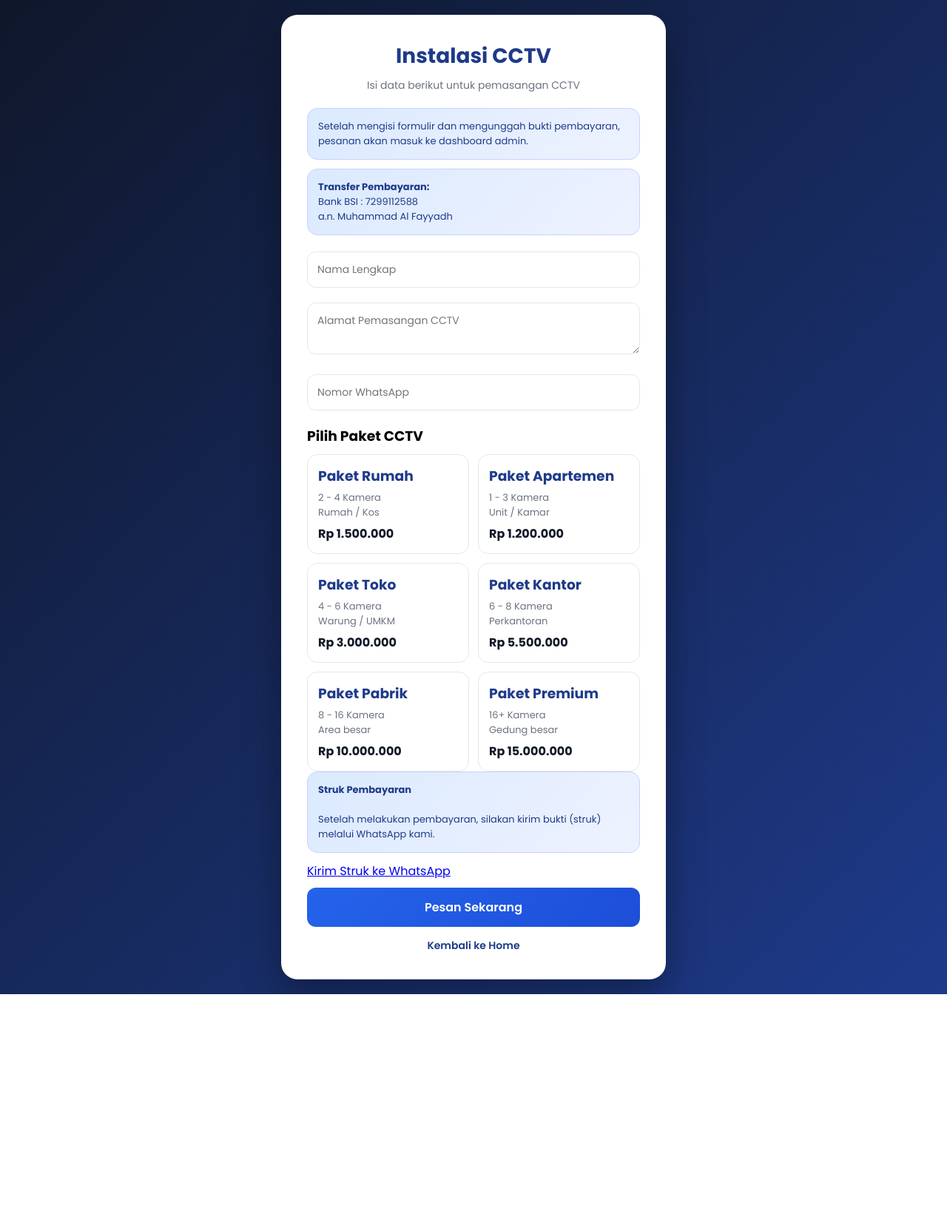
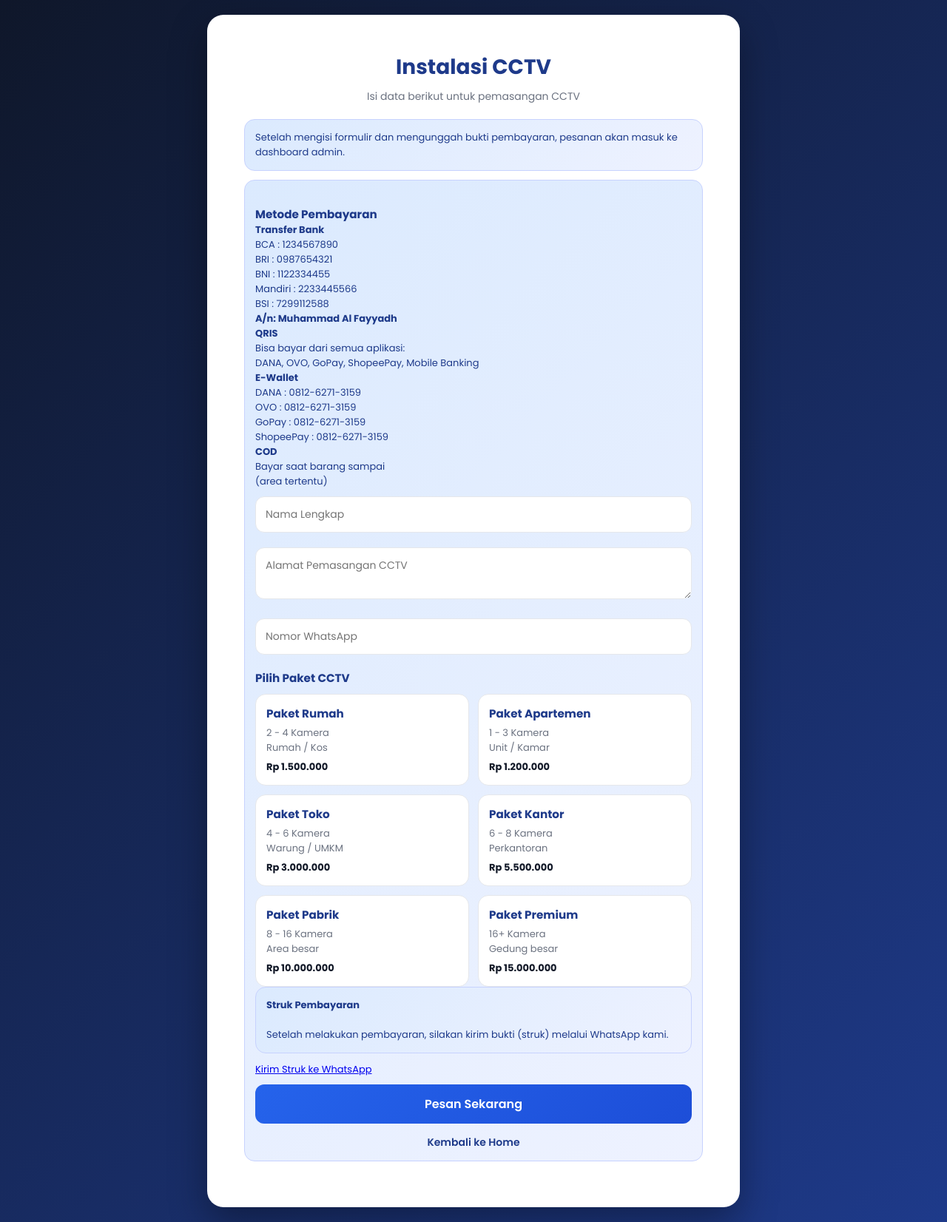
Before and after one commit to muhammadalfayyadh5-rgb/cctv-service, a Django app: page /pesan/ in a window 1280 px wide. Shown: the whole page at 74% size. Before the commit the page ends 1344 px from the top, so only its background shows below. Run offline with Django 5.2, Linux system fonts and the light colour scheme.

Commit message:
update project

```diff
--- a/layanan/templates/pesan.html
+++ b/layanan/templates/pesan.html
@@ -26,9 +26,9 @@ body{
 /* CARD LEBIH RESPONSIVE */
 .container{
     width:100%;
-    max-width:520px;
+    max-width:720px;
     background:white;
-    padding:35px;
+    padding:50px;
     border-radius:22px;
     box-shadow:0 20px 50px rgba(0,0,0,.35);
     animation:fadeIn 0.6s ease;
@@ -262,8 +262,8 @@ button:hover{
 
     <div id="strukIsi"></div>
 
-    <button type="button" class="btn-wa" onclick="kirimWA()">
-        Kirim ke WhatsApp
+    <button type="button" class="btn-wa" onclick="submitPesanan()">
+    Konfirmasi Pesanan
     </button>
 
     <button type="button" class="btn-close" onclick="tutupModal()">
@@ -285,10 +285,45 @@ button:hover{
     </div>
 
     <div class="info-box">
-        <b>Transfer Pembayaran:</b><br>
-        Bank BSI : 7299112588<br>
-        a.n. Muhammad Al Fayyadh
+        <h3 style="margin-top:20px;">Metode Pembayaran</h3>
+
+<div class="payment-grid">
+
+    <!-- TRANSFER BANK -->
+    <div class="payment-card">
+        <h4>Transfer Bank</h4>
+        <p>BCA : 1234567890</p>
+        <p>BRI : 0987654321</p>
+        <p>BNI : 1122334455</p>
+        <p>Mandiri : 2233445566</p>
+        <p>BSI : 7299112588</p>
+        <p><b>A/n: Muhammad Al Fayyadh</b></p>
     </div>
+
+    <!-- QRIS -->
+    <div class="payment-card">
+        <h4>QRIS</h4>
+        <p>Bisa bayar dari semua aplikasi:</p>
+        <p>DANA, OVO, GoPay, ShopeePay, Mobile Banking</p>
+    </div>
+
+    <!-- E-WALLET -->
+    <div class="payment-card">
+        <h4>E-Wallet</h4>
+        <p>DANA : 0812-6271-3159</p>
+        <p>OVO : 0812-6271-3159</p>
+        <p>GoPay : 0812-6271-3159</p>
+        <p>ShopeePay : 0812-6271-3159</p>
+    </div>
+
+    <!-- COD -->
+    <div class="payment-card">
+        <h4>COD</h4>
+        <p>Bayar saat barang sampai</p>
+        <p>(area tertentu)</p>
+    </div>
+
+</div>
 
     <form method="POST" enctype="multipart/form-data">
         {% csrf_token %}
@@ -436,5 +471,11 @@ Paket: ${paket}`;
 }
 </script>
 
+<script>
+function submitPesanan(){
+    document.querySelector("form").submit();
+}
+</script>
+
 </body>
 </html>
--- a/layanan/templates/riwayat.html
+++ b/layanan/templates/riwayat.html
@@ -347,7 +347,7 @@ tr:hover{
 
 <div class="table-actions">
     <a href="{% url 'home' %}" class="btn-kembali">
-        ← Kembali ke Halaman Utama
+        Kembali ke Halaman Utama
     </a>
 </div>
 
```
Also changed, not shown: layanan/views.py (+26 -11 lines), db.sqlite3.
